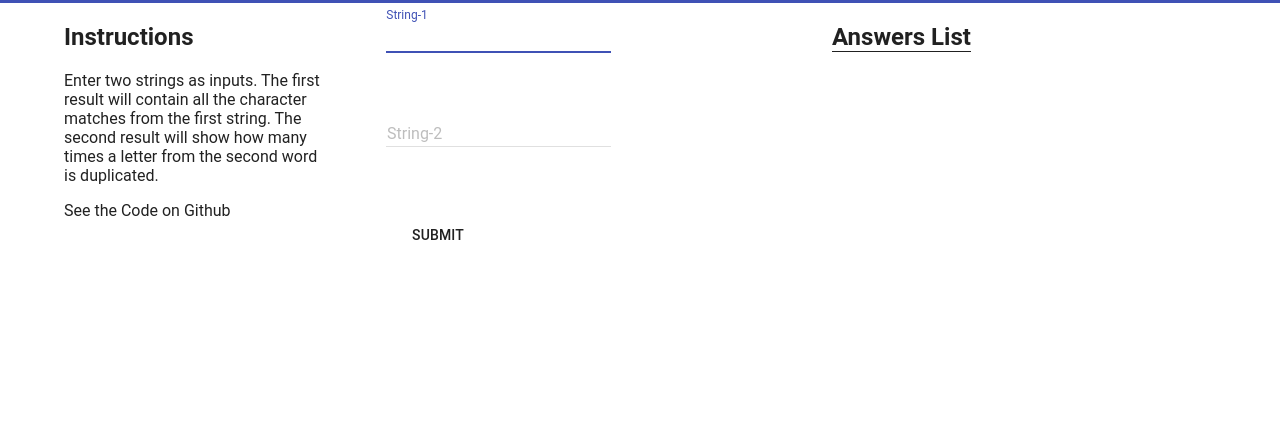
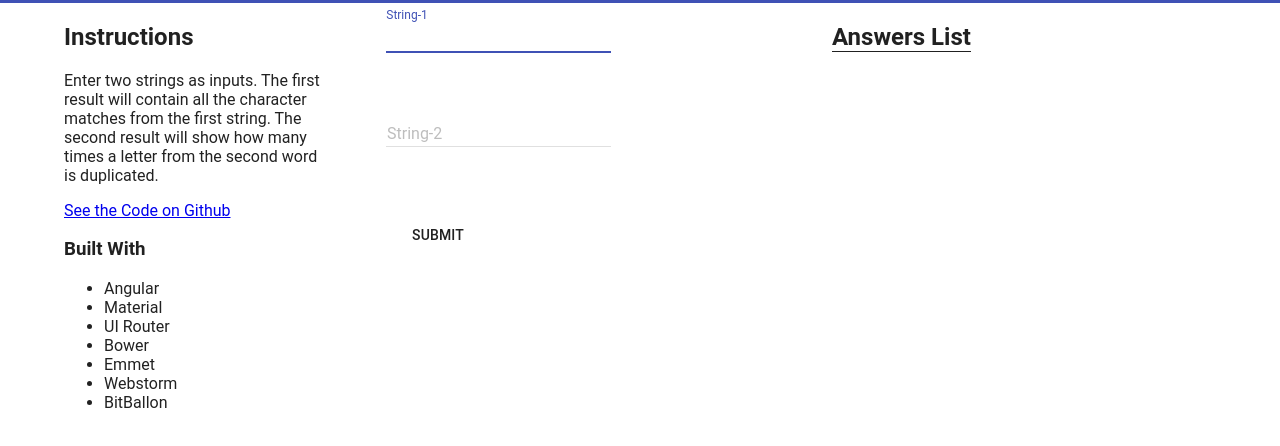
Before and after one commit to goodbedford/Finder, a website: page app/index.html in a window 1280 px wide. Shown: the part 82-528 px from the top of the page. Drawn offline with Linux system fonts and the light colour scheme.

Commit message:
added more instruction details

```diff
--- a/app/layout/home.template.html
+++ b/app/layout/home.template.html
@@ -5,7 +5,17 @@
            the first string. The second result will show how many times a letter from the second word is
            duplicated.
         </p>
-        <p><a ng-href="https://github.com/goodbedford/Finder"></a>See the Code on Github</p>
+        <p><a ng-href="https://github.com/goodbedford/Finder">See the Code on Github</a></p>
+        <h3>Built With</h3>
+        <ul>
+            <li>Angular</li>
+            <li>Material</li>
+            <li>UI Router</li>
+            <li>Bower</li>
+            <li>Emmet</li>
+            <li>Webstorm</li>
+            <li>BitBallon</li>
+        </ul>
     </div>
     <div flex="30" flex-offset="5">
         <md-content id="wordForm">
```
